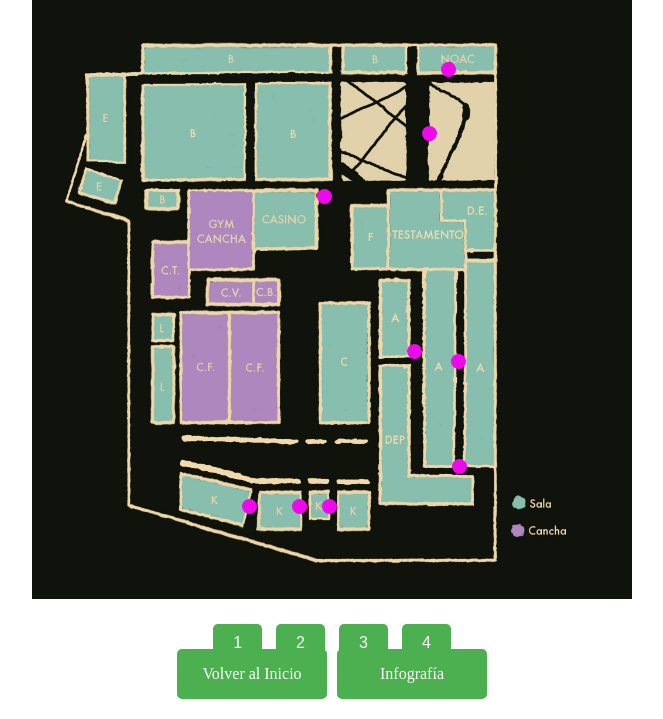
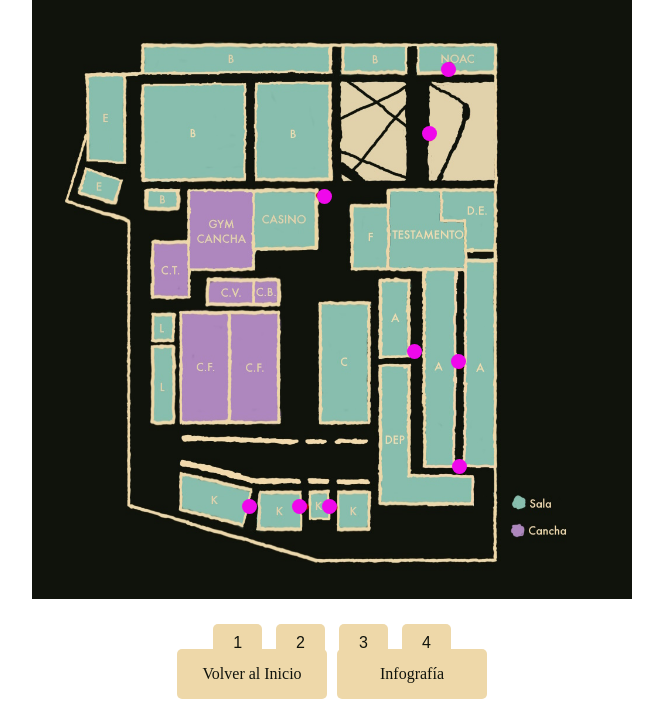
Before and after one commit to IsiOgas/web-binkerton, a Django app: page /mapa/ in a window 1280 px wide. Shown: the part 81-800 px from the top of the page, without its empty margins (308-971 px from the left). Run offline with Django 5.2, Linux system fonts and the light colour scheme.

Commit message:
cambio de colores en página del mapa

```diff
--- a/myapp/templates/mapa.html
+++ b/myapp/templates/mapa.html
@@ -69,14 +69,15 @@
             margin: 5px;
             font-size: 16px;
             cursor: pointer;
-            background-color: #4CAF50;
-            color: white;
+            background-color: #EED8A9;
+            color: #10130C;
             border: none;
             border-radius: 5px;
         }
 
         .image-selector button:hover {
-            background-color: #45a049;
+            background-color: #10130C;
+            color: #EED8A9;
         }
 
         /* Estilos para centrar el título */
@@ -95,13 +96,13 @@
         }
 
         .back-button, .infografia-button {
-            background-color: #4CAF50;
+            background-color: #EED8A9;
             border: none;
             border-radius: 5px; /* Cambiado a cuadrado */
             width: 150px; /* Ajustado a rectangular */
             height: 50px; /* Ajustado a rectangular */
             cursor: pointer;
-            color: white;
+            color: #10130C;
             font-size: 16px; /* Mismo tamaño de letra */
             text-align: center;
             line-height: 50px; /* Ajustado a rectangular */
@@ -109,7 +110,8 @@
         }
 
         .back-button:hover, .infografia-button:hover {
-            background-color: #45a049;
+            background-color: #10130C;
+            color: #EED8A9;
         }
     </style>
 </head>
```
